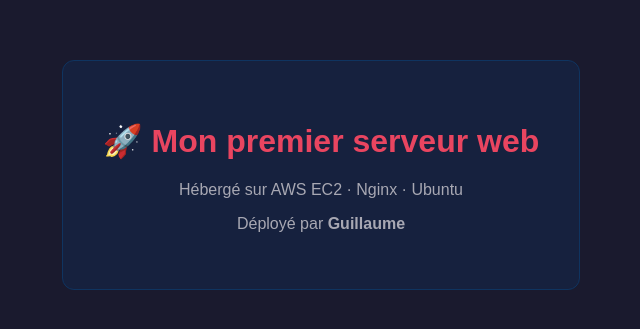
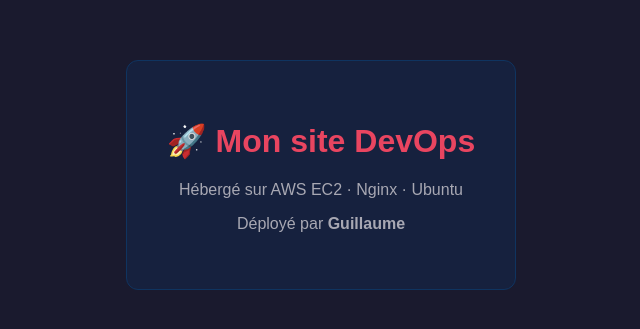
Before and after one commit to Guizmo77/monsite, a plain HTML site: page index.html in a window 1280 px wide. Shown: the part 225-554 px from the top of the page, without its empty margins (319-959 px from the left). Drawn offline with Linux system fonts and the light colour scheme.

Commit message:
Modification du nom de la page

```diff
--- a/index.html
+++ b/index.html
@@ -12,7 +12,7 @@
 </head>
 <body>
     <div class="card">
-        <h1>🚀 Mon premier serveur web</h1>
+        <h1>🚀 Mon site DevOps</h1>
         <p>Hébergé sur AWS EC2 · Nginx · Ubuntu</p>
         <p>Déployé par <strong>Guillaume</strong></p>
     </div>
```
